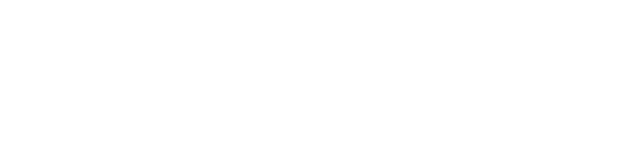
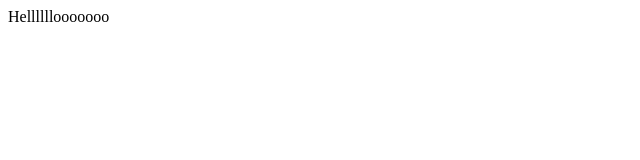
Before and after one commit to atieasadikia/ABC, a plain HTML site: page index.html in a window 1280 px wide. Shown: the whole page, without its empty margins (0-640 px from the left). Drawn offline with Linux system fonts and the light colour scheme.

Commit message:
Update index.html

```diff
--- a/index.html
+++ b/index.html
@@ -7,5 +7,7 @@
 </head>
 <body>
 
+    Hellllllooooooo
+
 </body>
 </html>
```
